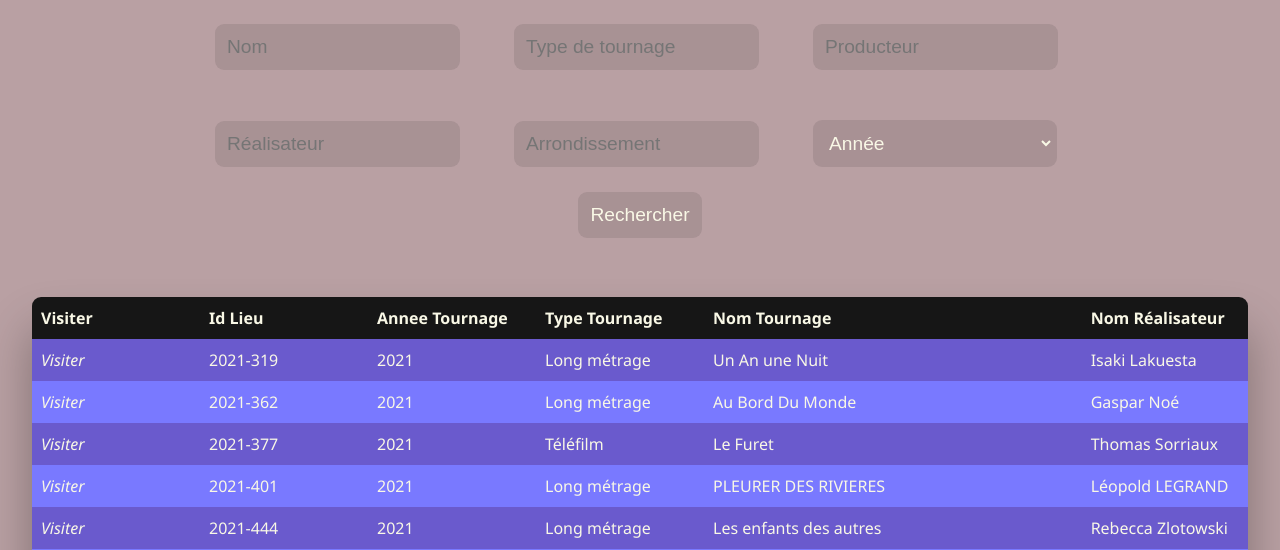
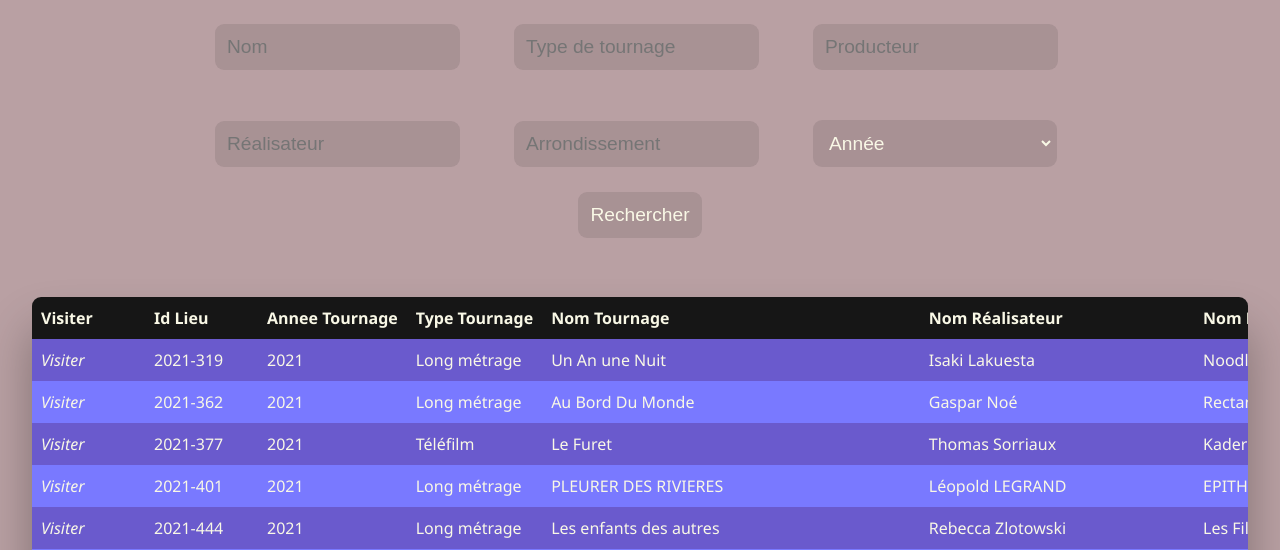
Before and after one commit to SnyDrive25/films_paris, a Django app: page / in a window 1280 px wide. Shown: the part 352-902 px from the top of the page. Run offline with Django 4.2, Linux system fonts and the light colour scheme; data comes from the database, SQL or seed files in the repository.

Commit message:
new django

```diff
--- a/app/templates/page.html
+++ b/app/templates/page.html
@@ -408,7 +408,7 @@
   td {
     padding: 9px;
     width: fit-content;
-    min-width: 150px;
+    min-width: 95px;
     text-align: left;
   }
 
```
Also changed, not shown: app/requirements.txt (+26 -0 lines), README.md (added).
